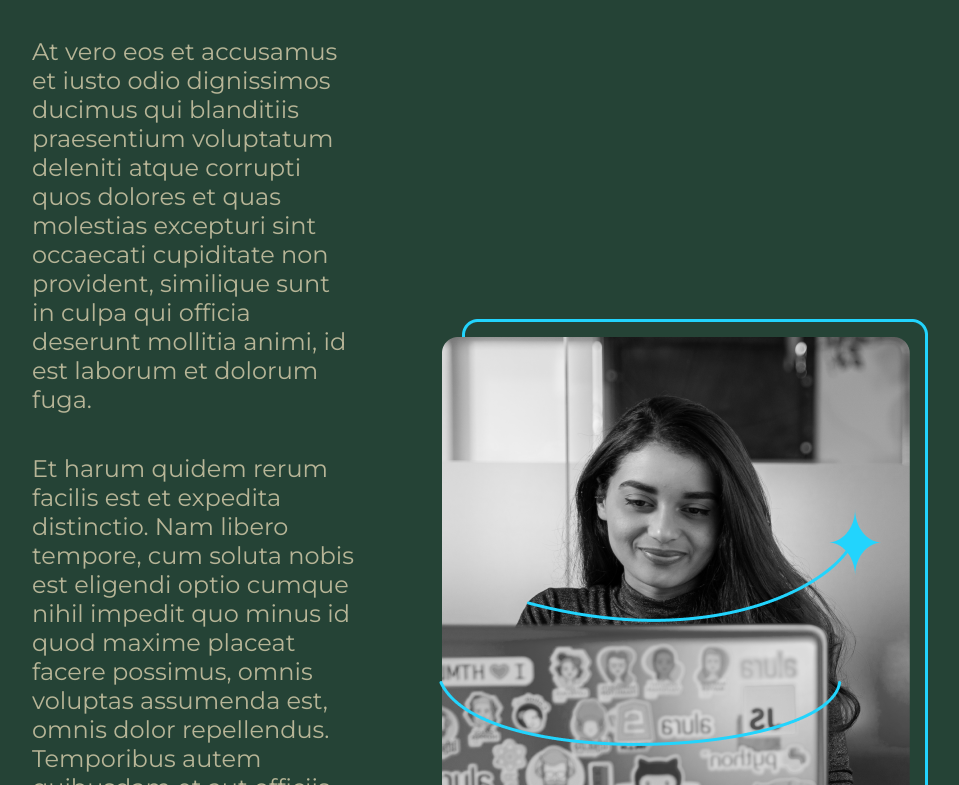
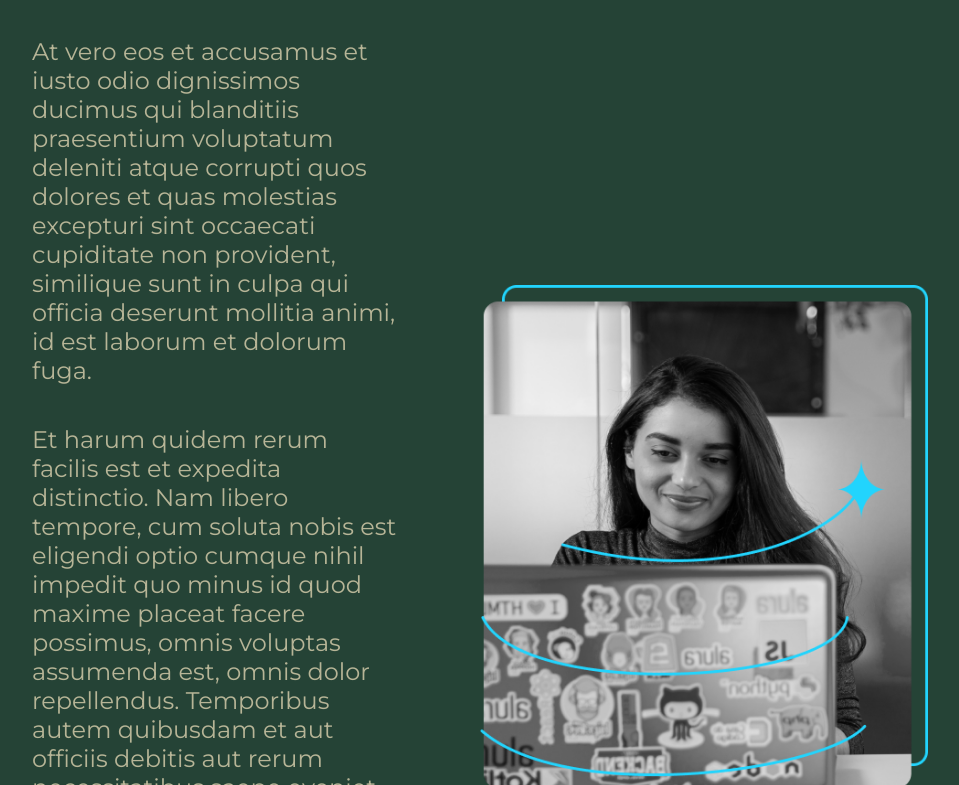
Before and after one commit to CegarraY/portafolio, a plain HTML site: page about.html in a window 1280 px wide. Shown: the part 167-952 px from the top of the page, without its empty margins (160-1119 px from the left). Drawn offline with nearby package versions, Linux system fonts and the light colour scheme.

Commit message:
Agregando la clase de la imagen en el about.html

```diff
--- a/about.html
+++ b/about.html
@@ -20,7 +20,7 @@
             <p class="presentacion_contenido_texto">Et harum quidem rerum facilis est et expedita distinctio. Nam libero tempore, cum soluta nobis est eligendi optio cumque nihil impedit quo minus id quod maxime placeat facere possimus, omnis voluptas assumenda est, omnis dolor repellendus. Temporibus autem quibusdam et aut officiis debitis aut rerum necessitatibus saepe eveniet ut et voluptates repudiandae sint et molestiae non recusandae. Itaque earum rerum hic tenetur a sapiente delectus, ut aut reiciendis voluptatibus maiores alias consequatur aut perferendis doloribus asperiores ipsum delis forum birol parela maxime infena. Excepteur sint occaecat cupidatat non.</p>
         </section>
 
-        <img src="./assets/Imagem.png" alt="Imagen de Ana Garcia trabajando">
+        <img class="presentacion_imagen" src="./assets/Imagem.png" alt="Imagen de Ana Garcia trabajando">
     </main>
     <footer class="footer">
         <p>Desarrollado por Yuxaine Cegarra</p>
```
